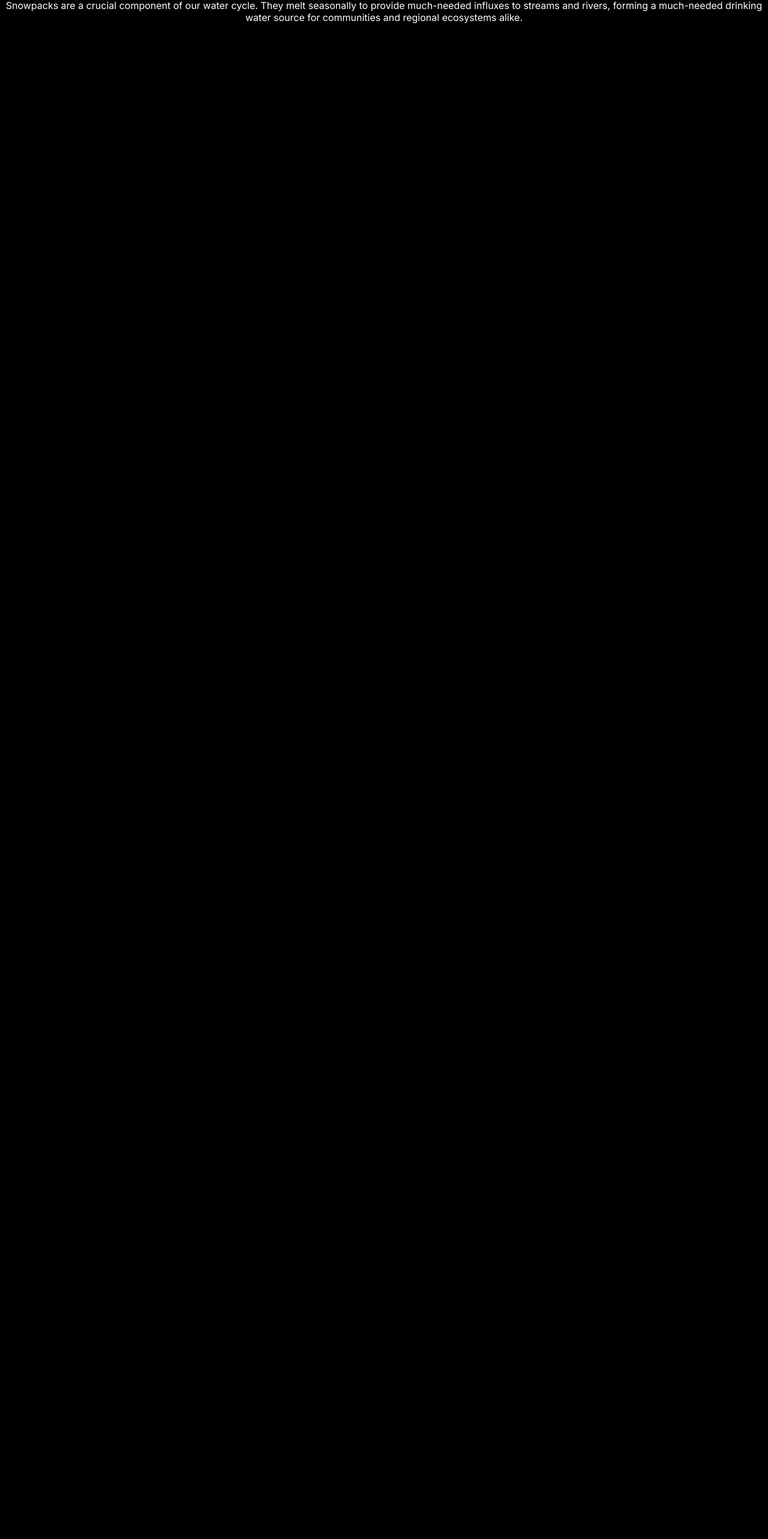
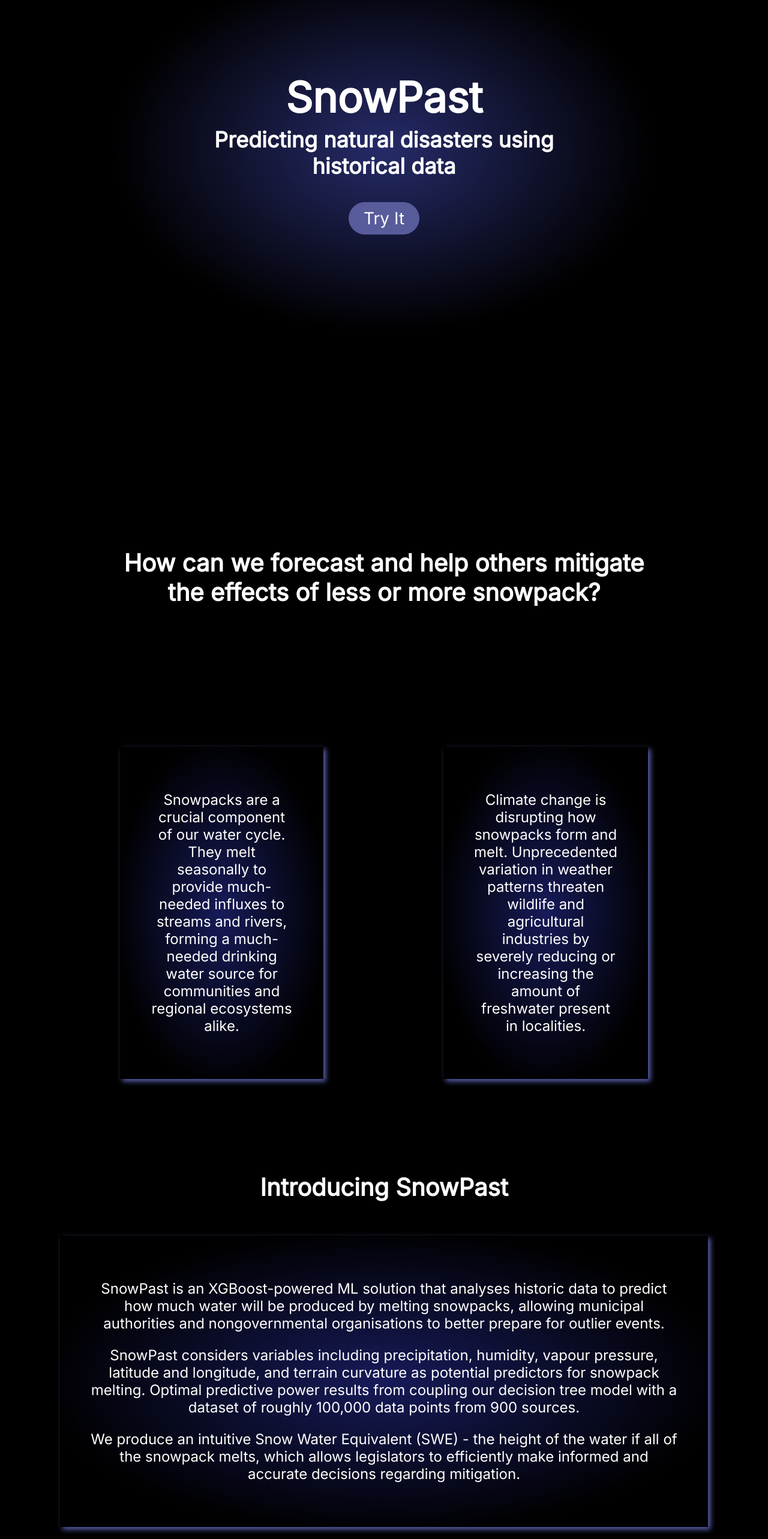
Before and after one commit to TheMoonWalker1/pennapps2023, a React (Create React App) app in the folder pennapps-frontend/: page / in a window 1280 px wide. Shown: the part 221-2787 px from the top of the page at 60% size. Before the commit the page ends 800 px from the top, so only its background shows below. Built offline with nearby package versions, Linux system fonts and the light colour scheme.

Commit message:
Front-page semi done css

```diff
--- a/pennapps-frontend/src/components/Navbar.jsx
+++ b/pennapps-frontend/src/components/Navbar.jsx
@@ -19,9 +19,6 @@ function Navbar(){
                         <a href="/">Home</a>
                     </li>
                     <li>
-                        <a href="/about">About</a>
-                    </li>
-                    <li>
                         <a href="/demo">Demo</a>
                     </li>
                 </ul>
--- a/pennapps-frontend/src/css/Home.css
+++ b/pennapps-frontend/src/css/Home.css
@@ -7,6 +7,84 @@ body{
 
 
 #snowpastName{
-    font-size:100%;
+    font-size:70px;
+    line-height: 1px;
+}
+
+.introduction{
+    background: radial-gradient(#262b69, #000000 50%);
+
+    padding: 300px;
+}
+
+#try{
+    /* outline: #FFFFFF; */
+    border-radius: 50px;
+    padding: 10px 25px 10px 25px;
+    font-size: 28px;
+    background-color: #585c9b; /* For browsers that do not support gradients */
+    color: white;
+    text-decoration: none;
+}
+
+#try:hover{
+    background-color: #262b69;
 
 }
+
+#tagline{
+    font-size: 36px;
+}
+
+
+h2{
+    font-size: 40px;
+}
+
+#questionBox{
+    padding: 100px ;
+}
+
+#questionToAsk{
+    padding: 100px;
+}
+
+#infoBoxes{
+    display:flex;
+    padding: 0px;
+    margin: 0px;
+}
+
+#infoBoxes div{
+    outline: #282F8E;
+    background: radial-gradient(#171b59, #000000 75%);
+    filter: drop-shadow(4px 4px 4px #5B61AF );
+    margin: 100px;
+    padding: 50px;
+
+}
+
+#infoBoxes p{
+    font-size: 24px;
+}
+
+
+#solutionBoxes div{
+    outline: #282F8E;
+    background: radial-gradient(#171b59, #000000 75%);
+    filter: drop-shadow(4px 4px 4px #5B61AF );
+    margin: 100px;
+    padding: 50px;
+
+}
+
+#solutionBoxes p{
+    font-size: 24px;
+}
+
+
+
+#solutionBoxes h2{
+    line-height: 1px;
+    margin: -20px;
+}
--- a/pennapps-frontend/src/pages/Home.jsx
+++ b/pennapps-frontend/src/pages/Home.jsx
@@ -10,16 +10,36 @@ function Home(){
             </style>
             <div class="introduction">
                 <h1 id="snowpastName">SnowPast</h1>
-                <h4>this is our catchphrase</h4>
-                <button type="button" id="try">Try It</button>
+                <h4 id="tagline"> Predicting natural disasters using historical data</h4>
+                <a href = "/demo" id="try">Try It</a>
             </div>
 
-            <div>
-                <h2>How can we forecast and help others mitigate the effects of less or more snowpack?</h2>
+            <div id="questionBox">
+                <h2 id="questionToAsk">How can we forecast and help others mitigate the effects of less or more snowpack?</h2>
+                <div id="infoBoxes">
+                <div id="snowpacksWater">
+                <p>Snowpacks are a crucial component of our water cycle. They melt seasonally to provide much-needed influxes to streams and rivers, forming a much-needed drinking water source for communities and regional ecosystems alike.</p>
+                </div>
+                <div>
+                    <p>Climate change is disrupting how snowpacks form and melt. Unprecedented variation in weather patterns threaten wildlife and agricultural industries by severely reducing or increasing the amount of freshwater present in localities.</p>
+                </div>
+            </div>
             </div>
 
+
+            <div id="solutionBoxes">
+                <h2>Introducing SnowPast</h2>
+                <div>
+                    <p>SnowPast is an XGBoost-powered ML solution that analyses historic data to predict how much water will be produced by melting snowpacks, allowing municipal authorities and nongovernmental organisations to better prepare for outlier events.</p>
+                    <p>SnowPast considers variables including precipitation, humidity, vapour pressure, latitude and longitude, and terrain curvature as potential predictors for snowpack melting. Optimal predictive power results from coupling our decision tree model with a dataset of roughly 100,000 data points from 900 sources.</p>
+                    <p>We produce an intuitive Snow Water Equivalent (SWE) - the height of the water if all of the snowpack melts, which allows legislators to efficiently make informed and accurate decisions regarding mitigation.</p>
+
+                </div>
+
+            </div>
+
+
             <div>
-                <p>Snowpacks are a crucial component of our water cycle. They melt seasonally to provide much-needed influxes to streams and rivers, forming a much-needed drinking water source for communities and regional ecosystems alike.</p>
             </div>
         </body>
 
```
